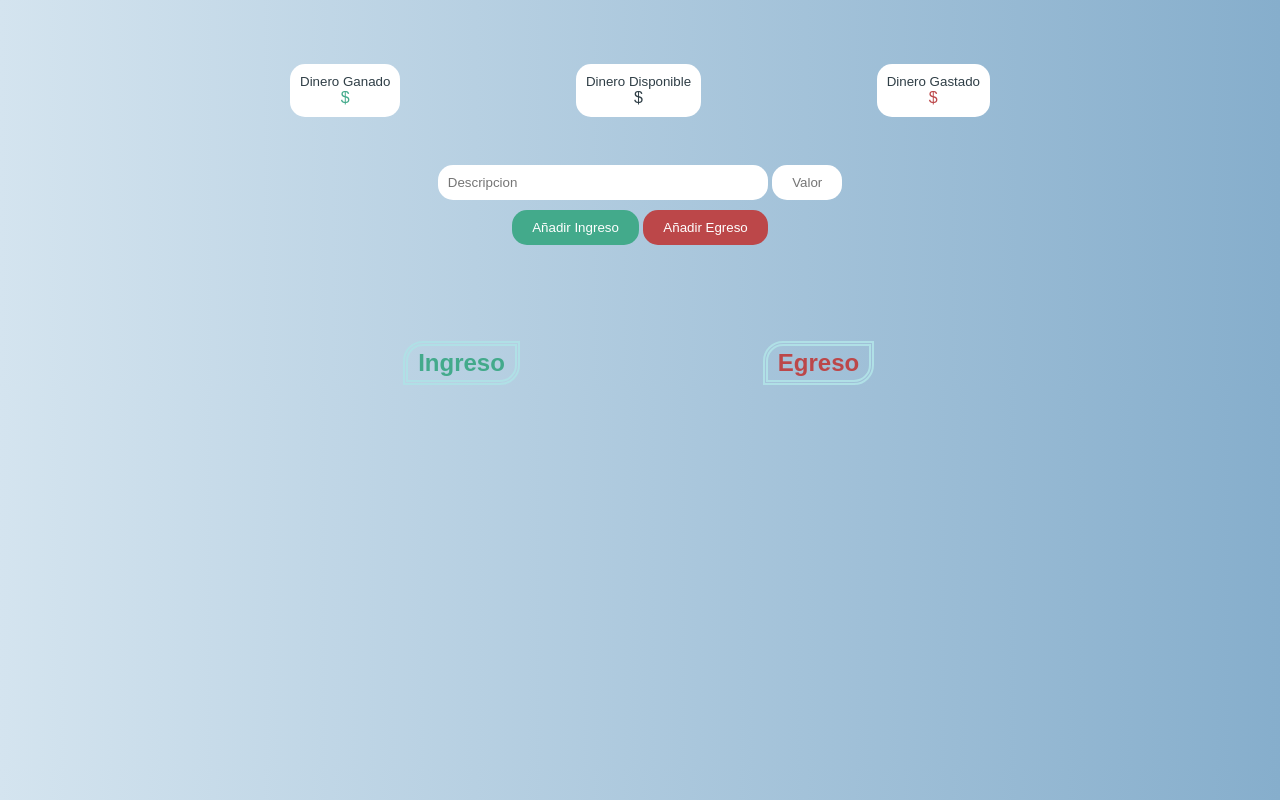
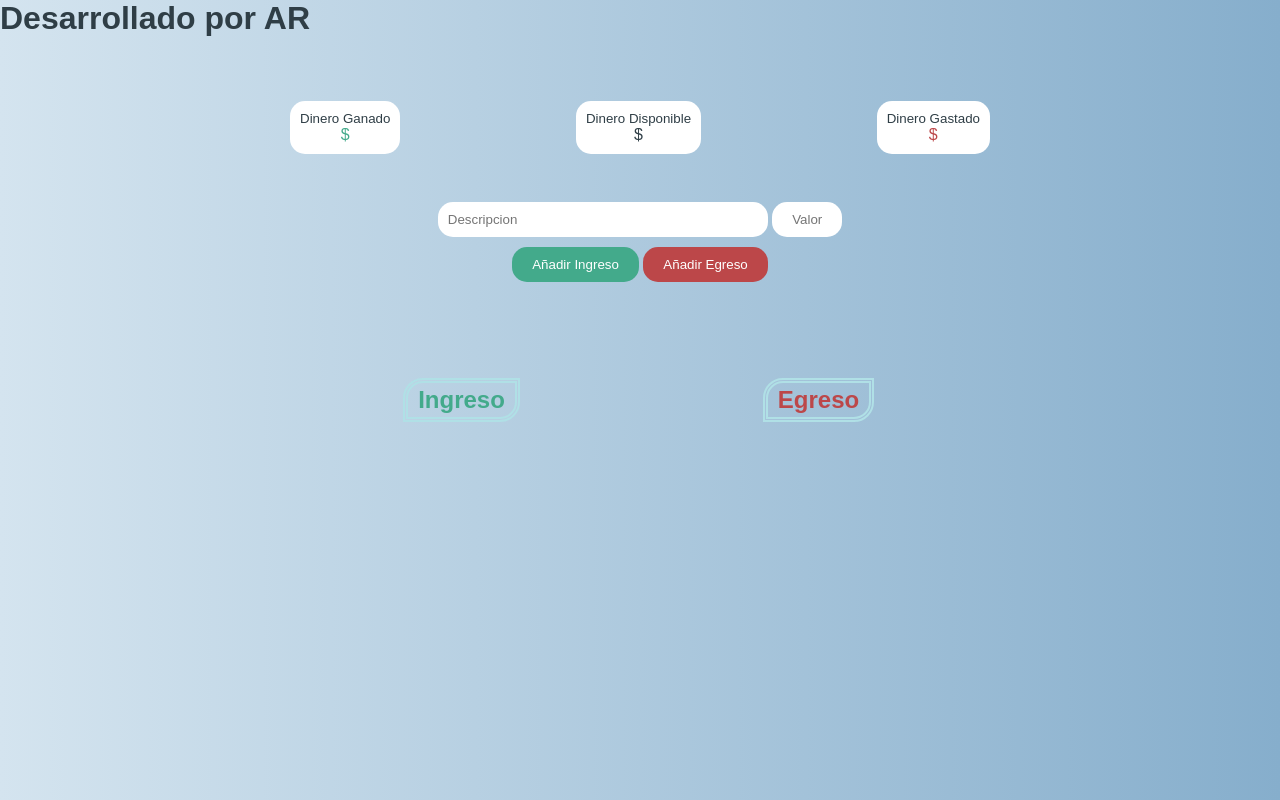
Before and after one commit to angelrochauc/presupuesto, a plain HTML site: page index.html in a window 1280 px wide. Drawn offline with Linux system fonts and the light colour scheme; a web font is replaced by a local one.

Commit message:
Update index.html

```diff
--- a/index.html
+++ b/index.html
@@ -9,6 +9,7 @@
     <title>App Presupuesto</title>
 </head>
 <body>
+    <h1> Desarrollado por AR</h1>
     <div class="container">
         <div class="budget__numbers">
             <div id="earned" class="number">
```
